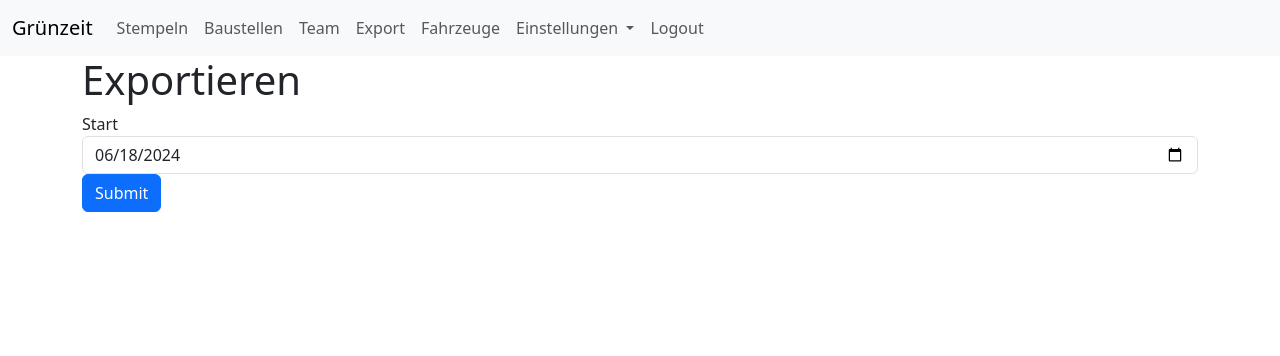
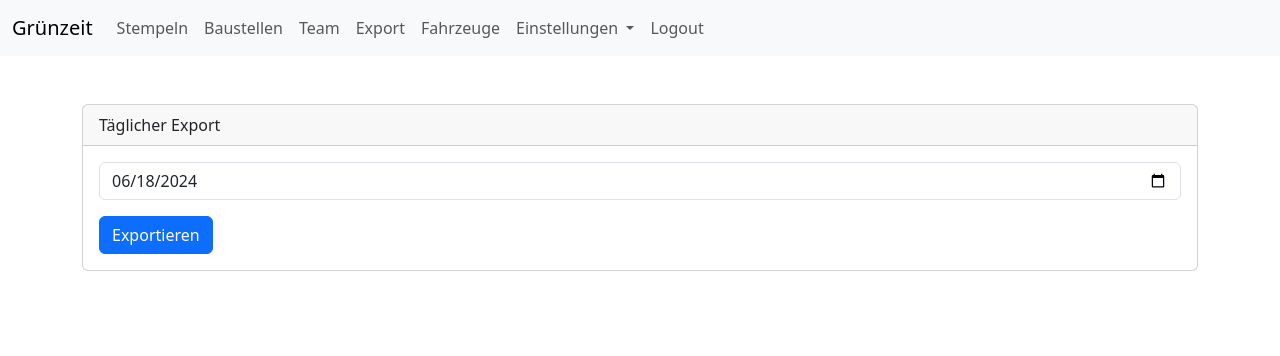
Before and after one commit to JonahderTyp/gruenzeit, a Flask app: page /exports/ in a window 1280 px wide. Shown: the top 356 px of the page. Run offline with Flask 3, Linux system fonts and the light colour scheme; a user stored in the database is signed in; tables that the repository leaves empty hold one stand-in row (values such as "Sample post"); parts of the project's set-up code (start-up, migrations or seed data) failed here and were passed over.

Commit message:
renamed daily export

```diff
--- a/gruenzeit/site/exports.py
+++ b/gruenzeit/site/exports.py
@@ -18,8 +18,8 @@ def overview():
     return render_template("exports/overview.html")
 
 
-@exports_site.get("/print")
-def userprint():
+@exports_site.get("/daily")
+def dailyexport():
     reqdateraw = request.args.get("date", date.today().isoformat())
     reqdate = datetime.fromisoformat(reqdateraw)
 
@@ -59,4 +59,4 @@ def userprint():
                 "id": entry.user.username}
         })
 
-    return render_template("exports/print.html", date=str(reqdate.date()) , entries=stempelung)
+    return render_template("exports/daily.html", date=str(reqdate.date()) , entries=stempelung)
--- a/gruenzeit/site/templates/exports/overview.html
+++ b/gruenzeit/site/templates/exports/overview.html
@@ -1,23 +1,21 @@
 {% extends "base.html" %}
 {% block title %}Export{% endblock %}
 {% block content %}
-<h1>Exportieren</h1>
-
-<form action="{{url_for('.userprint')}}" method="get">
-
-    <label for="exportDate">Start</label>
-    <input id="exportDate" class="form-control" type="date" name="date" />
-
-    <button type="submit" class="btn btn-primary">
-        Submit
-    </button>
-
-
-</form>
-
-
-
-
+<div class="card mt-5">
+    <div class="card-header">
+        Täglicher Export
+    </div>
+    <div class="card-body">
+        <form action="{{ url_for('.dailyexport') }}" method="get">
+            <div class="mb-3">
+                <input id="exportDate" class="form-control" type="date" name="date" />
+            </div>
+            <button type="submit" class="btn btn-primary">
+                Exportieren
+            </button>
+        </form>
+    </div>
+</div>
 
 <script>
     document.getElementById('exportDate').value = new Date().toISOString().split('T')[0];
```
Also changed, not shown: gruenzeit/site/templates/exports/daily.html (renamed from gruenzeit/site/templates/exports/print.html).
